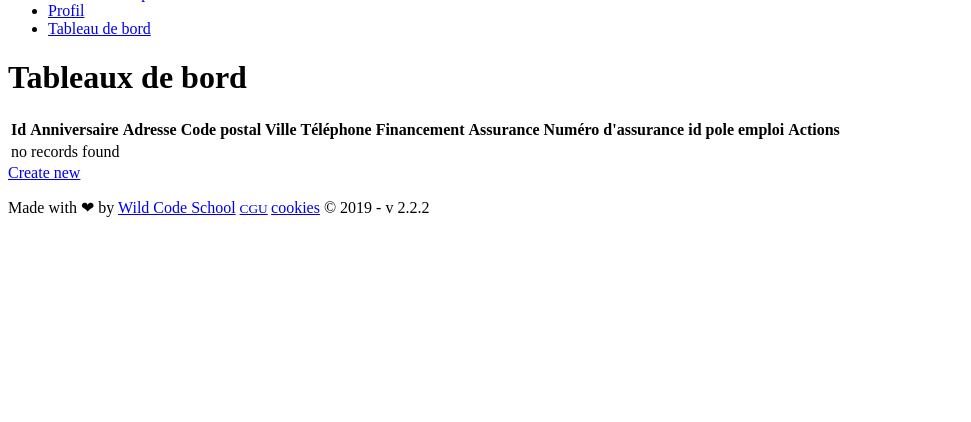
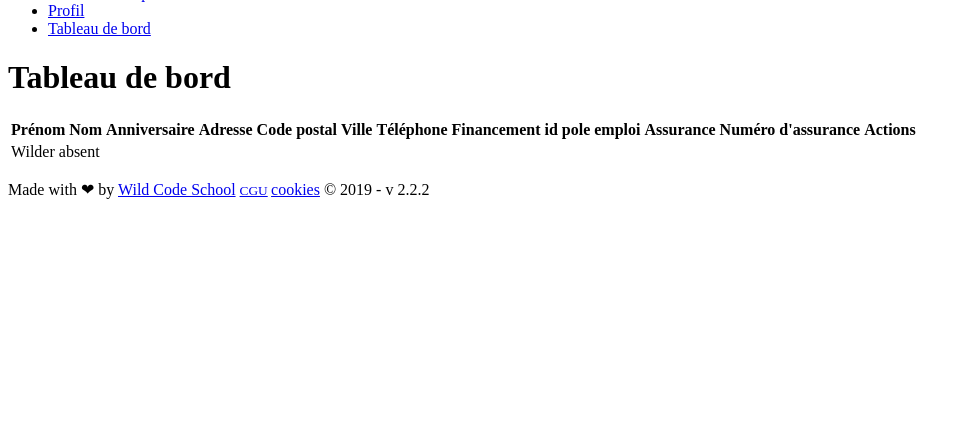
Before and after one commit to WildCodeSchool/orleans-0219-php-studentmanager, a Symfony app: template templates/student/index.html.twig in a window 1280 px wide. Shown: the part 344-766 px from the top of the page, without its empty margins (0-971 px from the left). Run offline with Twig, Linux system fonts and the light colour scheme; the template is opened without the code that fills it, so the values that code supplies are empty; some libraries are stand-ins or nearby versions.

Commit message:
style dash board ok

```diff
--- /dev/null
+++ b/templates/layoutAdmin.html.twig
@@ -0,0 +1 @@
+{% extends 'base.html.twig' %}
--- a/templates/student/index.html.twig
+++ b/templates/student/index.html.twig
@@ -3,52 +3,61 @@
 {% block title %}Student index{% endblock %}
 
 {% block body %}
-    <div class="container">
-        <div class="col-sm-offset-1 col-md-offset-3 col-xs-8 col-sm-10 col-md-10">
-            <h1>Tableaux de bord</h1>
-            <table class="table">
-                <thead>
-                <tr>
-                    <th>Id</th>
-                    <th>Anniversaire</th>
-                    <th>Adresse</th>
-                    <th>Code postal</th>
-                    <th>Ville</th>
-                    <th>Téléphone</th>
-                    <th>Financement</th>
-                    <th>Assurance</th>
-                    <th>Numéro d'assurance</th>
-                    <th>id pole emploi</th>
-                    <th>Actions</th>
+    <div class="containerDashboardForm container-fluid">
+        <div class="dashboardForm col-sm-offset-1 col-md-offset-3 col-xs-8 col-sm-10 col-md-10">
+            <h1 class="dashboardTitle">Tableau de bord</h1>
+            <div class="dashBoardForm2">
+                <table class="dashboardTable table">
+                    <thead class="dashboardLine">
+                    <tr class="dashboardLine">
+                        <th class="dashboardLine">Prénom</th>
+                        <th class="dashboardLine">Nom</th>
+                        <th class="dashboardLine">Anniversaire</th>
+                        <th class="dashboardLine">Adresse</th>
+                        <th class="dashboardLine">Code postal</th>
+                        <th class="dashboardLine">Ville</th>
+                        <th class="dashboardLine">Téléphone</th>
+                        <th class="dashboardLine">Financement</th>
+                        <th class="dashboardLine">id pole emploi</th>
+                        <th class="dashboardLine">Assurance</th>
+                        <th class="dashboardLine">Numéro d'assurance</th>
+                        <th class="dashboardLine" colspan="2">Actions</th>
                     </tr>
                     </thead>
                     <tbody>
                     {% for student in students %}
                     <tr>
-                        <td>{{ student.id }}</td>
-                        <td>{{ student.birthday ? student.birthday|date('Y-m-d H:i:s') : '' }}</td>
+                        <td>{{ student.firstname }}</td>
+                        <td>{{ student.lastname }}</td>
+                        <td>{{ student.birthday ? student.birthday|date('d-m-Y') : '' }}</td>
                         <td>{{ student.postalAdress }}</td>
                         <td>{{ student.postalCode }}</td>
                         <td>{{ student.town }}</td>
                         <td>{{ student.phoneNumber }}</td>
                         <td>{{ student.funding }}</td>
+                        <td>{{ student.poleEmploiId }}</td>
                         <td>{{ student.insuranceCompany }}</td>
                         <td>{{ student.insuranceNumber }}</td>
-                        <td>{{ student.poleEmploiId }}</td>
                         <td>
-                            <a href="{{ path('student_show', {'id': student.id}) }}">show</a>
-                            <a href="{{ path('student_edit', {'id': student.id}) }}">edit</a>
+                            <a href="{{ path('student_show', {'id': student.id}) }}"
+                               class="btnDashboardShow btn-success"> voir </a>
                         </td>
+                        <td>
+                            <a href="{{ path('student_edit', {'id': student.id}) }}"
+                               class="btnDashboardEdit btn-success">modifier</a>
+                        </td>
+                        <a href="{{ path('student_new') }}" class="btnDashboardNew btn-success">Créer un nouveau
+                            profil</a>
                     </tr>
             {% else %}
                 <tr>
-                        <td colspan="12">no records found</td>
+                    <td colspan="12">Wilder absent</td>
                 </tr>
             {% endfor %}
+
             </tbody>
             </table>
-
-            <a href="{{ path('student_new') }}">Create new</a>
+            </div>
         </div>
     </div>
 {% endblock %}
--- a/templates/student/show.html.twig
+++ b/templates/student/show.html.twig
@@ -23,7 +23,7 @@
 
             <tr class="tr-mes-informations">
                 <th class="th-mes-informations">Date de Naissance</th>
-                <td class="td-mes-informations">{{ student.birthday ? student.birthday|date('Y-m-d') }}</td>
+                <td class="td-mes-informations">{{ student.birthday ? student.birthday|date('d-m-Y') }}</td>
             </tr>
 
             <tr class="tr-mes-informations">
```
Also changed, not shown: assets/scss/app.scss (+101 -4 lines). Lines whose indentation alone changed are shown as unchanged.
